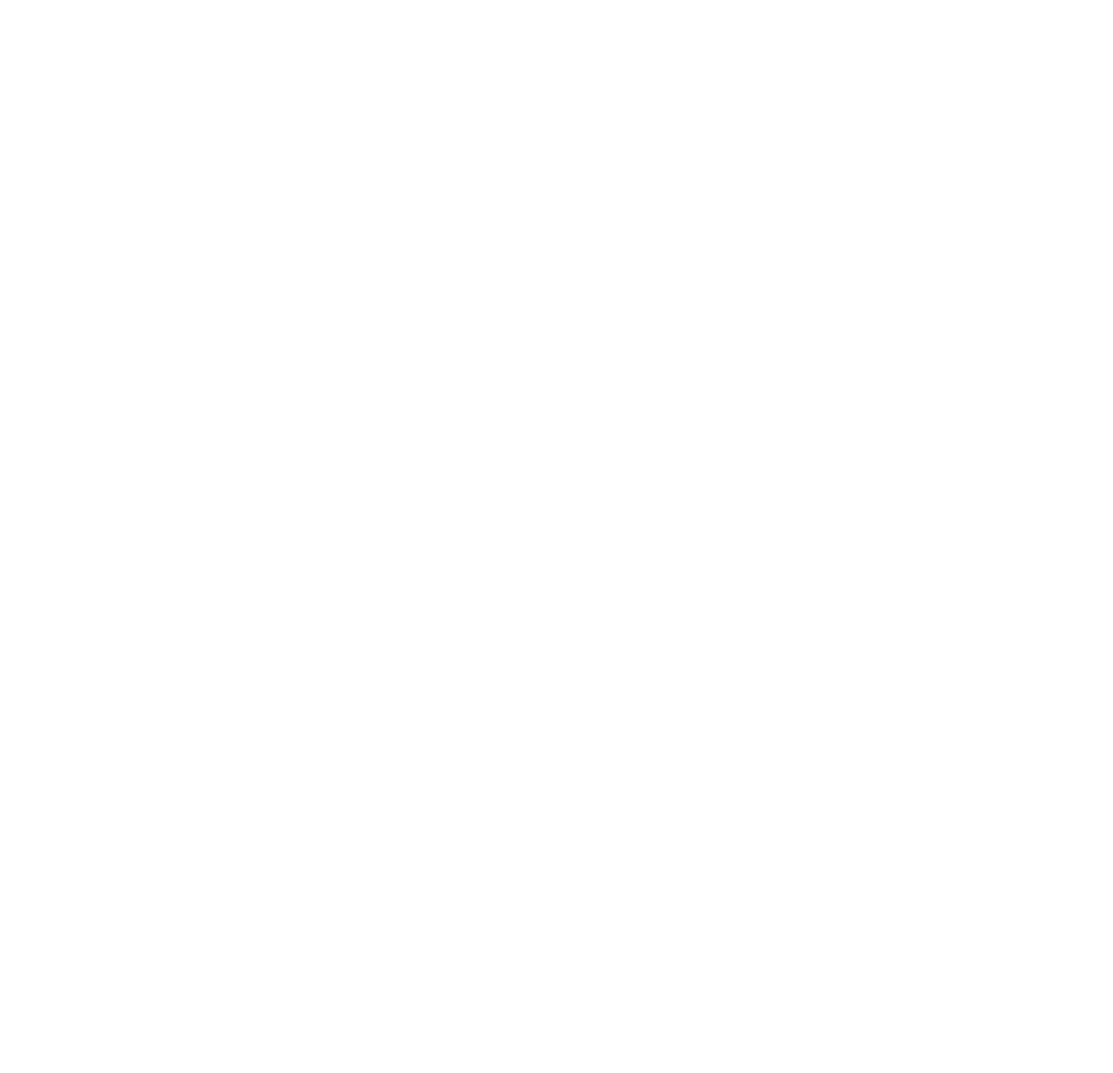
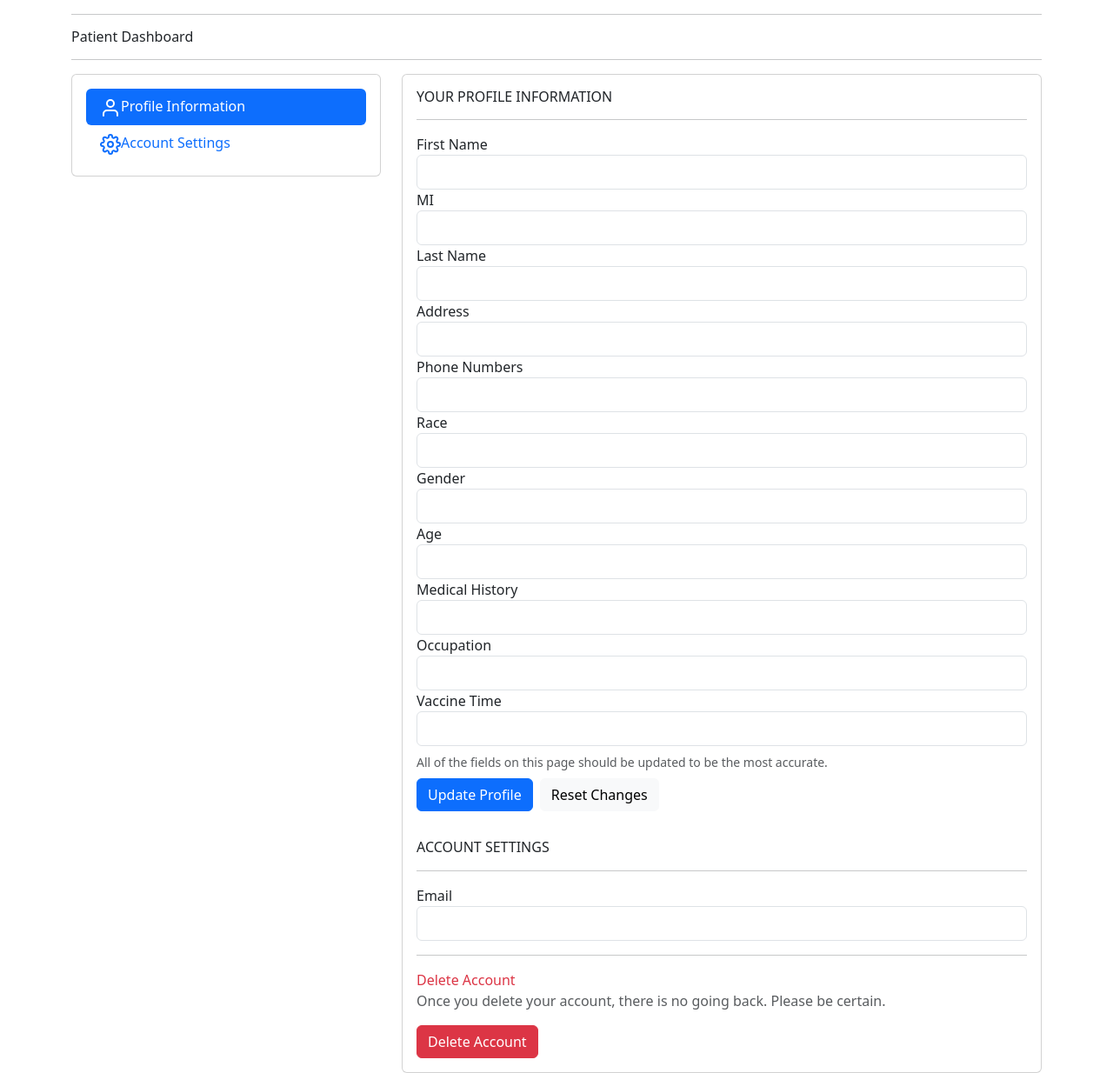
Before and after one commit to ihern/UI-Health-DBMS, a React (Create React App) app in the folder client/: page /patientHome in a window 1280 px wide. Shown: the whole page at 87% size. Before the commit the page ends 800 px from the top, so only its background shows below. Built offline with nearby package versions, Linux system fonts and the light colour scheme.

Commit message:
Update patient UI, add routing in App.js

```diff
--- a/client/src/App.js
+++ b/client/src/App.js
@@ -1,6 +1,9 @@
 import React from "react";
 import Login from './pages/login';
 import Register from './pages/register';
+import Patient from './pages/patientDash';
+import Admin from './pages/adminDash';
+import Nurse from './pages/nurseDash';
 import { BrowserRouter, Routes, Route } from 'react-router-dom'
 import 'bootstrap/dist/css/bootstrap.min.css';
 
@@ -10,9 +13,9 @@ function App() {
       <Routes>
         <Route path='/' element={<Login />}></Route>
         <Route path='/register' element={<Register />}></Route>
-        <Route path='/adminHome' element={<adminHome />}></Route>
-        <Route path='/nurseHome' element={<nurseHome />}></Route>
-        <Route path='/patientHome' element={<patientHome />}></Route>
+        <Route path='/adminHome' element={<Admin />}></Route>
+        <Route path='/nurseHome' element={<Nurse />}></Route>
+        <Route path='/patientHome' element={<Patient />}></Route>
       </Routes>
     </BrowserRouter>
   );
--- a/client/src/pages/patientDash.js
+++ b/client/src/pages/patientDash.js
@@ -0,0 +1,149 @@
+import React, { useState } from 'react';
+// import Axios from 'axios'
+
+export default function Patient () {
+
+  const [fname, setFName] = useState('');
+  const [mi, setMI] = useState('');
+  const [lname, setLName] = useState('');
+  const [address, setAddress] = useState('');
+  const [phoneNum, setPhoneNum] = useState('');
+  const [race, setRace] = useState('');
+  const [history, setHistory] = useState('');
+  const [gender, setGender] = useState('');
+  const [age, setAge] = useState('');
+  const [occupation, setOccupation] = useState('');
+  const [email, setEmail] = useState('');
+  // const ssn = 90;
+  // Send email from login and use it to query patient data
+
+  // useEffect ((e) => {
+  //   e.preventDefault();
+
+  //   Axios.get("http://localhost:4000/patient_dashboard", email)
+  //       .then(res => {
+
+  //           if (res.data > 0 ) {
+  //             console.log("Hey");
+  //             setFName();
+  //             setMI();
+  //             setLName();
+  //             setAddress();
+  //             setPhoneNum();
+  //             setRace();
+  //             setHistory();
+  //             setGender();
+  //             setAge();
+  //             setOccupation();
+  //             setEmail();
+  //           } else {
+  //             console.log("ERROOOORRRRRRRRRR");
+  //           }
+  //       })
+  //       .catch(err => console.log(err));
+  // },[]);
+
+  return (
+    <div className="container">
+      <hr/>
+      <h2 className="breadcrumb">Patient Dashboard</h2>
+      <hr/>
+      <div className="row gutters-sm">
+        <div className="col-md-4 d-none d-md-block">
+          <div className="card">
+            <div className="card-body">
+              <nav className="nav flex-column nav-pills nav-gap-y-1">
+                <a href="#profile" data-toggle="tab" className="nav-item nav-link has-icon nav-link-faded active">
+                  <svg xmlns="http://www.w3.org/2000/svg" width="24" height="24" viewBox="0 0 24 24" fill="none" stroke="currentColor" strokeWidth="2" strokeLinecap="round" strokeLinejoin="round" className="feather feather-user mr-2"><path d="M20 21v-2a4 4 0 0 0-4-4H8a4 4 0 0 0-4 4v2"></path><circle cx="12" cy="7" r="4"></circle></svg>Profile Information
+                </a>
+                <a href="#account" data-toggle="tab" className="nav-item nav-link has-icon nav-link-faded">
+                  <svg xmlns="http://www.w3.org/2000/svg" width="24" height="24" viewBox="0 0 24 24" fill="none" stroke="currentColor" strokeWidth="2" strokeLinecap="round" strokeLinejoin="round" className="feather feather-settings mr-2"><circle cx="12" cy="12" r="3"></circle><path d="M19.4 15a1.65 1.65 0 0 0 .33 1.82l.06.06a2 2 0 0 1 0 2.83 2 2 0 0 1-2.83 0l-.06-.06a1.65 1.65 0 0 0-1.82-.33 1.65 1.65 0 0 0-1 1.51V21a2 2 0 0 1-2 2 2 2 0 0 1-2-2v-.09A1.65 1.65 0 0 0 9 19.4a1.65 1.65 0 0 0-1.82.33l-.06.06a2 2 0 0 1-2.83 0 2 2 0 0 1 0-2.83l.06-.06a1.65 1.65 0 0 0 .33-1.82 1.65 1.65 0 0 0-1.51-1H3a2 2 0 0 1-2-2 2 2 0 0 1 2-2h.09A1.65 1.65 0 0 0 4.6 9a1.65 1.65 0 0 0-.33-1.82l-.06-.06a2 2 0 0 1 0-2.83 2 2 0 0 1 2.83 0l.06.06a1.65 1.65 0 0 0 1.82.33H9a1.65 1.65 0 0 0 1-1.51V3a2 2 0 0 1 2-2 2 2 0 0 1 2 2v.09a1.65 1.65 0 0 0 1 1.51 1.65 1.65 0 0 0 1.82-.33l.06-.06a2 2 0 0 1 2.83 0 2 2 0 0 1 0 2.83l-.06.06a1.65 1.65 0 0 0-.33 1.82V9a1.65 1.65 0 0 0 1.51 1H21a2 2 0 0 1 2 2 2 2 0 0 1-2 2h-.09a1.65 1.65 0 0 0-1.51 1z"></path></svg>Account Settings
+                </a>
+              </nav>
+            </div>
+          </div>
+        </div>
+        <div className="col-md-8">
+          <div className="card">
+            <div className="card-header border-bottom mb-3 d-flex d-md-none">
+              <ul className="nav nav-tabs card-header-tabs nav-gap-x-1" role="tablist">
+                <li className="nav-item">
+                  <a href="#profile" data-toggle="tab" className="nav-link has-icon active"><svg xmlns="http://www.w3.org/2000/svg" width="24" height="24" viewBox="0 0 24 24" fill="none" stroke="currentColor" strokeWidth="2" strokeLinecap="round" strokeLinejoin="round" className="feather feather-user"><path d="M20 21v-2a4 4 0 0 0-4-4H8a4 4 0 0 0-4 4v2"></path><circle cx="12" cy="7" r="4"></circle></svg></a>
+                </li>
+                <li className="nav-item">
+                  <a href="#account" data-toggle="tab" className="nav-link has-icon"><svg xmlns="http://www.w3.org/2000/svg" width="24" height="24" viewBox="0 0 24 24" fill="none" stroke="currentColor" strokeWidth="2" strokeLinecap="round" strokeLinejoin="round" className="feather feather-settings"><circle cx="12" cy="12" r="3"></circle><path d="M19.4 15a1.65 1.65 0 0 0 .33 1.82l.06.06a2 2 0 0 1 0 2.83 2 2 0 0 1-2.83 0l-.06-.06a1.65 1.65 0 0 0-1.82-.33 1.65 1.65 0 0 0-1 1.51V21a2 2 0 0 1-2 2 2 2 0 0 1-2-2v-.09A1.65 1.65 0 0 0 9 19.4a1.65 1.65 0 0 0-1.82.33l-.06.06a2 2 0 0 1-2.83 0 2 2 0 0 1 0-2.83l.06-.06a1.65 1.65 0 0 0 .33-1.82 1.65 1.65 0 0 0-1.51-1H3a2 2 0 0 1-2-2 2 2 0 0 1 2-2h.09A1.65 1.65 0 0 0 4.6 9a1.65 1.65 0 0 0-.33-1.82l-.06-.06a2 2 0 0 1 0-2.83 2 2 0 0 1 2.83 0l.06.06a1.65 1.65 0 0 0 1.82.33H9a1.65 1.65 0 0 0 1-1.51V3a2 2 0 0 1 2-2 2 2 0 0 1 2 2v.09a1.65 1.65 0 0 0 1 1.51 1.65 1.65 0 0 0 1.82-.33l.06-.06a2 2 0 0 1 2.83 0 2 2 0 0 1 0 2.83l-.06.06a1.65 1.65 0 0 0-.33 1.82V9a1.65 1.65 0 0 0 1.51 1H21a2 2 0 0 1 2 2 2 2 0 0 1-2 2h-.09a1.65 1.65 0 0 0-1.51 1z"></path></svg></a>
+                </li>
+              </ul>
+            </div>
+            <div className="card-body tab-content">
+              <div className="tab-pane active" id="profile">
+                <h6>YOUR PROFILE INFORMATION</h6>
+                <hr/>
+                <form>
+                  <div className="form-group my-2">
+                    <label>First Name</label>
+                    <input value={fname} onChange={(e) => setFName(e.target.value)} type="text" className="form-control" id="fullName" aria-describedby="firstName"/>
+
+                    <label>MI</label>
+                    <input value={mi} onChange={(e) => setMI(e.target.value)} type="text" className="form-control width: 10px" id="MI" aria-describedby="fullNameHelp"/>
+
+                    <label>Last Name</label>
+                    <input value={lname} onChange={(e) => setLName(e.target.value)} type="text" className="form-control" id="lastName" />
+
+                    <label>Address</label>
+                    <input value={address} onChange={(e) => setAddress(e.target.value)} type="text" className="form-control" id="address"/>
+
+                    <label>Phone Numbers</label>
+                    <input value={phoneNum} onChange={(e) => setPhoneNum(e.target.value)} type="text" className="form-control" id="phoneNum"/>
+
+                    <label>Race</label>
+                    <input value={race} onChange={(e) => setRace(e.target.value)} type="text" className="form-control" id="race"/>
+
+                    <label>Gender</label>
+                    <input value={gender} onChange={(e) => setGender(e.target.value)} type="text" className="form-control" id="gender"/>
+
+                    <label>Age</label>
+                    <input value={age} onChange={(e) => setAge(e.target.value)} type="text" className="form-control" id="age"/>
+
+                    <label>Medical History</label>
+                    <input value={history} onChange={(e) => setHistory(e.target.value)} type="text" className="form-control" id="history"/>
+
+                    <label>Occupation</label>
+                    <input value={occupation} onChange={(e) =>setOccupation (e.target.value)} type="text" className="form-control" id="history"/>
+
+                    <label>Vaccine Time</label>
+                    <input type="text" className="form-control" id="vaccine"/>
+
+                  </div>
+                  <div className="form-group small text-muted my-2">
+                    All of the fields on this page should be updated to be the most accurate.
+                  </div>
+                  <button type="button" className="btn btn-primary">Update Profile</button>
+                  <button type="reset" className="btn btn-light mx-2">Reset Changes</button>
+                </form>
+              </div>
+            </div>
+            <div className="card-body">
+              <div className="tab-pane" id="account">
+                <h6>ACCOUNT SETTINGS</h6>
+                <hr/>
+                <form>
+                  <div className="form-group">
+                    <label htmlFor="username">Email</label>
+                    <input value={email} onChange={(e) => setEmail(e.target.value)} type="text" className="form-control" id="email"/>
+                  </div>
+                  <hr/>
+                  <div className="form-group">
+                    <label className="d-block text-danger">Delete Account</label>
+                    <p className="text-muted font-size-sm">Once you delete your account, there is no going back. Please be certain.</p>
+                  </div>
+                  <button className="btn btn-danger" type="button">Delete Account</button>
+                </form>
+              </div>
+            </div>
+          </div>
+        </div>
+      </div>
+    </div>
+  )
+};
```
Also changed, not shown: 1 other file (tests, documents, lock files or other folders).
